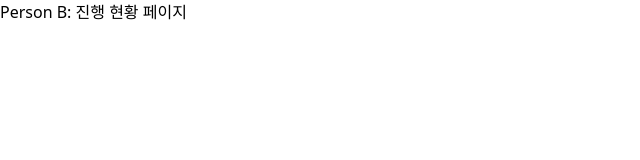
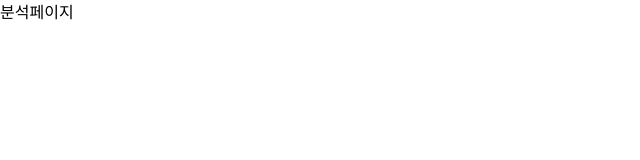
Before and after one commit to s3zer0/system-security, a React app in the folder Frontend/: page /analysis/1 in a window 1280 px wide. Shown: the top 160 px of the page, without its empty margins (0-640 px from the left). Built offline with nearby package versions, Linux system fonts and the light colour scheme; the HTML template or start-up script is replaced by a standard one.

Commit message:
디렉토리 구조 재설정

```diff
--- a/Frontend/src/App.jsx
+++ b/Frontend/src/App.jsx
@@ -1,17 +1,13 @@
 import { Routes, Route } from 'react-router-dom';
-import UploadPage from './components/UploadPage';
-import ProgressPage from './components/ProgressPage';
-import SummaryPage from './components/SummaryPage';
-import ReportPage from './components/ReportPage';
+import LandingPage from './pages/LandingPage';
+import AnalysisPage from './pages/AnalysisPage';
 
 function App() {
   return (
     <main className="container mx-auto p-4">
       <Routes>
-        <Route path="/" element={<UploadPage />} />
-        <Route path="/analysis/:jobId" element={<ProgressPage />} />
-        <Route path="/summary/:jobId" element={<SummaryPage />} />
-        <Route path="/report/:jobId" element={<ReportPage />} />
+        <Route path="/" element={<LandingPage />} />
+        <Route path="/analysis/:jobId" element={<AnalysisPage />} />
       </Routes>
     </main>
   );
--- a/Frontend/src/components/ProgressPage.jsx
+++ /dev/null
@@ -1,3 +0,0 @@
-export default function ProgressPage() {
-  return <div className="text-xl font-bold">Person B: 진행 현황 페이지</div>;
-}
--- a/Frontend/src/components/ReportPage.jsx
+++ /dev/null
@@ -1,3 +0,0 @@
-export default function ReportPage() {
-  return <div className="text-xl font-bold">Person C: 상세 보고서 페이지</div>;
-}
--- a/Frontend/src/components/SummaryPage.jsx
+++ /dev/null
@@ -1,3 +0,0 @@
-export default function SummaryPage() {
-  return <div className="text-xl font-bold">Person C: 결과 요약 페이지</div>;
-}
--- a/Frontend/src/components/UploadPage.jsx
+++ /dev/null
@@ -1,3 +0,0 @@
-export default function UploadPage() {
-  return <div className="text-xl font-bold">Person A: 업로드 페이지</div>;
-}
--- /dev/null
+++ b/Frontend/src/pages/AnalysisPage.jsx
@@ -0,0 +1,3 @@
+export default function ProgressPage() {
+  return <div className="text-xl font-bold">분석페이지</div>;
+}
--- /dev/null
+++ b/Frontend/src/pages/LandingPage.jsx
@@ -0,0 +1,3 @@
+export default function UploadPage() {
+  return <div className="text-xl font-bold">업로드 페이지</div>;
+}
```
